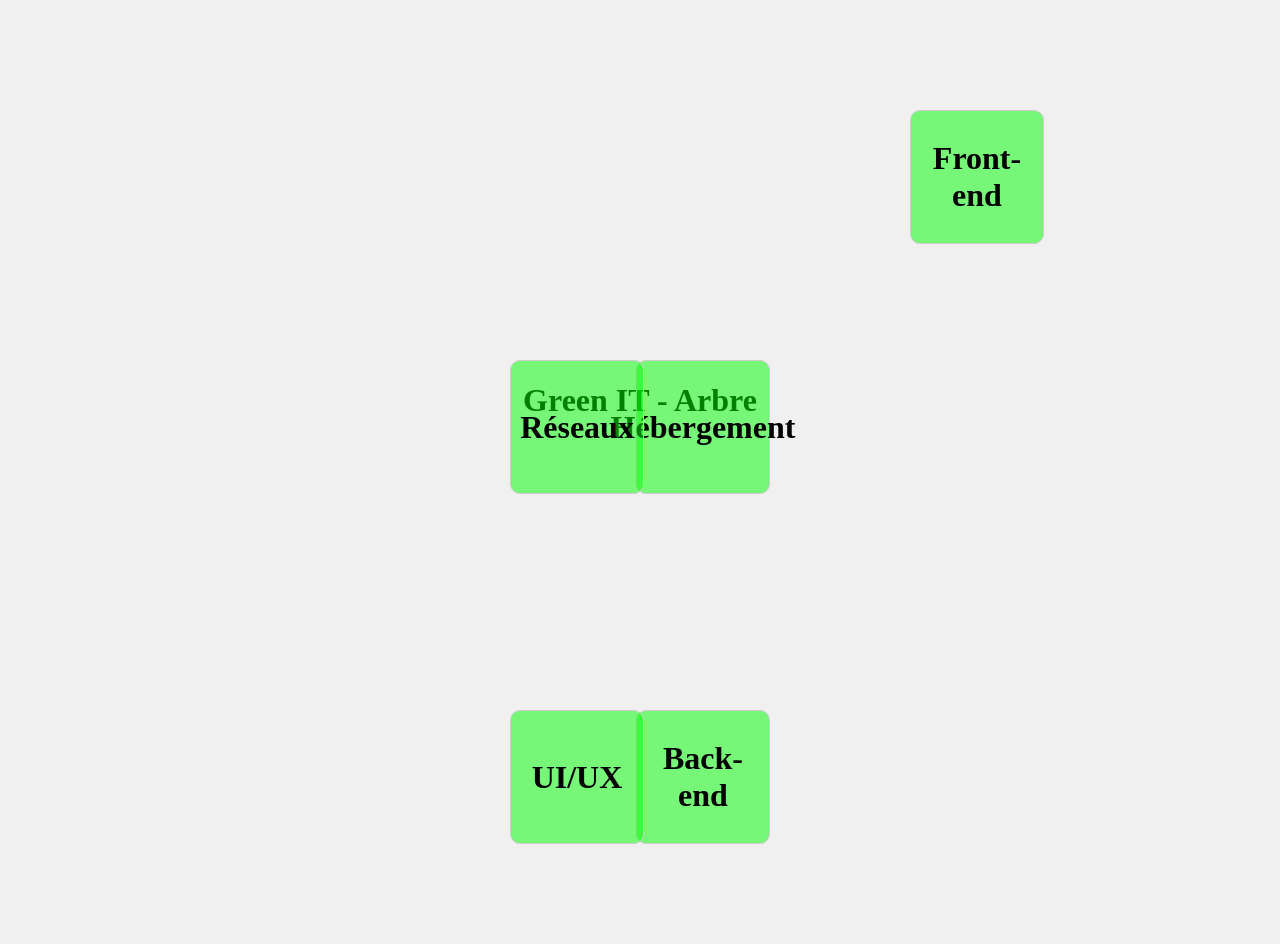
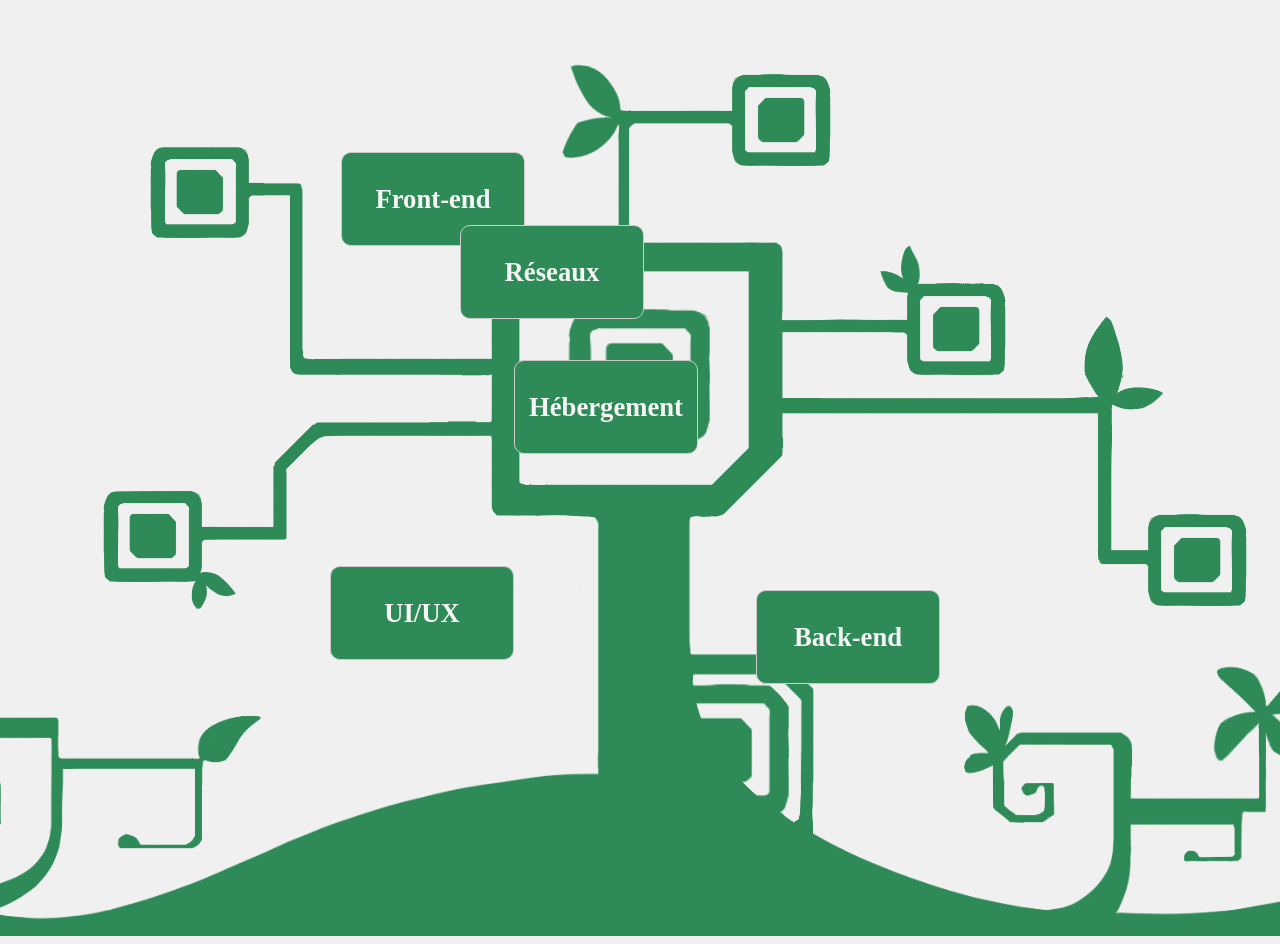
Before and after one commit to yukooome/Projet-Hackaton, a PHP site: page /sounya/arbre.html in a window 1280 px wide; the page is wider, and only the part inside the window is pictured. Before the commit the page ends 844 px from the top of that part, so only its background shows below. Run offline with PHP 8.4, Linux system fonts and the light colour scheme; some libraries are stand-ins or nearby versions.

Commit message:
arbre mis a jour

```diff
--- a/accueil.css
+++ b/accueil.css
@@ -39,12 +39,13 @@ header {
 
 .nav-links li {
     margin: 0; /* Supprimer les marges, remplacées par le gap */
+    margin-top: 10px;
 }
 
 .nav-links a {
     color: #fff;
     text-decoration: none;
-    font-weight: bold;
+    font-weight:bolder;
     font-family: 'Roboto', sans-serif; /* Utiliser une police moderne */
     transition: color 0.3s ease; /* Ajouter une transition fluide sur le hover */
 }
--- a/index.html
+++ b/index.html
@@ -24,6 +24,7 @@
                 <img src="./image/converted_logo-removebg-preview (1).png" alt="EcoClick">
             </div>
             <ul class="nav-links">
+              <li><a href="#jeu">Jeu</a></li>
                 <li><a href="#about">À Propos</a></li>
                 <li><a href="#services">Services</a></li>
                 <li><a href="#contact">Contact</a></li>
--- a/sounya/arbre.css
+++ b/sounya/arbre.css
@@ -12,7 +12,7 @@ body {
     border: 1px solid #ccc;
     padding: 16px;
     margin: 10px;
-    width: 200px;
+    width: 100px;
     text-align: center;
     cursor: pointer;
     border-radius: 8px;
@@ -79,9 +79,11 @@ a{
 
 .leaf-card {
     position: absolute;
-    width: 100px;
-    height: 100px;
-    background-color: rgba(0, 255, 0, 0.5);
+    width: 150px;
+    height: 60px;
+    background-color:#2e8b57;
+    color:whitesmoke;
+    font-size:smaller;
     border-radius: 10px;
     display: flex;
     align-items: center;
@@ -97,28 +99,28 @@ a{
 
 /* Positionnement des feuilles sur les branches avec top/left */
 .leaf-card:nth-child(1) { /*front end*/
-    top: 100px;
-    left: 900px;
+    top: 142px;
+    right:745px;
 }
 
 .leaf-card:nth-child(2) {/*backend*/
-    top: 700px;
-    right: 500px;
+    top: 580px;
+    right: 330px;
 }
 
 .leaf-card:nth-child(3) { /*hebergement*/
     top: 350px;
-    right: 500px;
+    right: 572px;
 }
 
 .leaf-card:nth-child(4) { /*reseaux*/
-    top: 350px;
-    left: 500px;
+    top: 215px;
+    left: 450px;
 }
 
 .leaf-card:nth-child(5) {/*ux ui*/
-    top: 700px;
-    left: 500px;
+    top: 556px;
+    left: 320px;
 }
 
 /* Thème, Titre et Description */
--- a/sounya/arbre.html
+++ b/sounya/arbre.html
@@ -10,7 +10,7 @@
     <title>Document</title>
 </head>
 <body>
-    <h1>Green IT - Arbre</h1>
+    <h1><img src="arbre.png"></h1>
 
     <!-- Conteneur pour les feuilles -->
     <div id="leaves-container"> </div>
```
Also changed, not shown: sounya/arbre.png (added).
